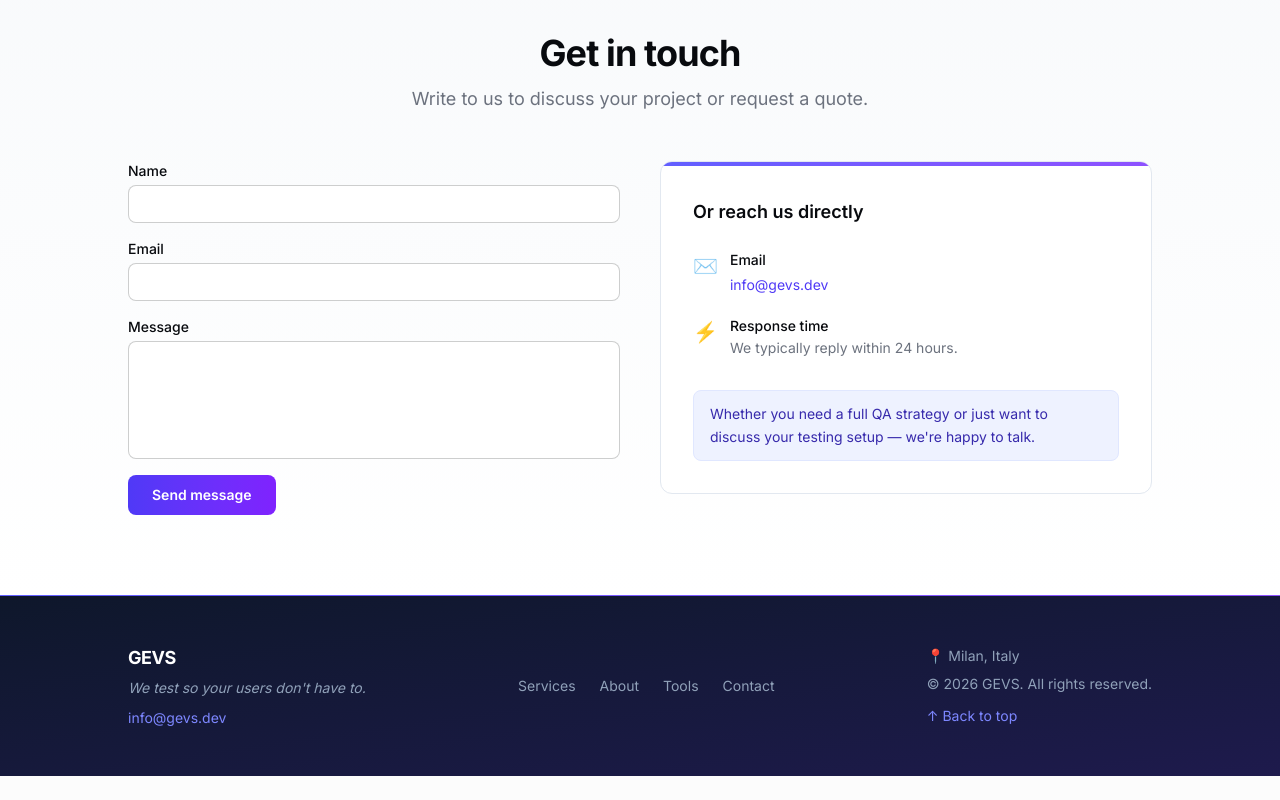
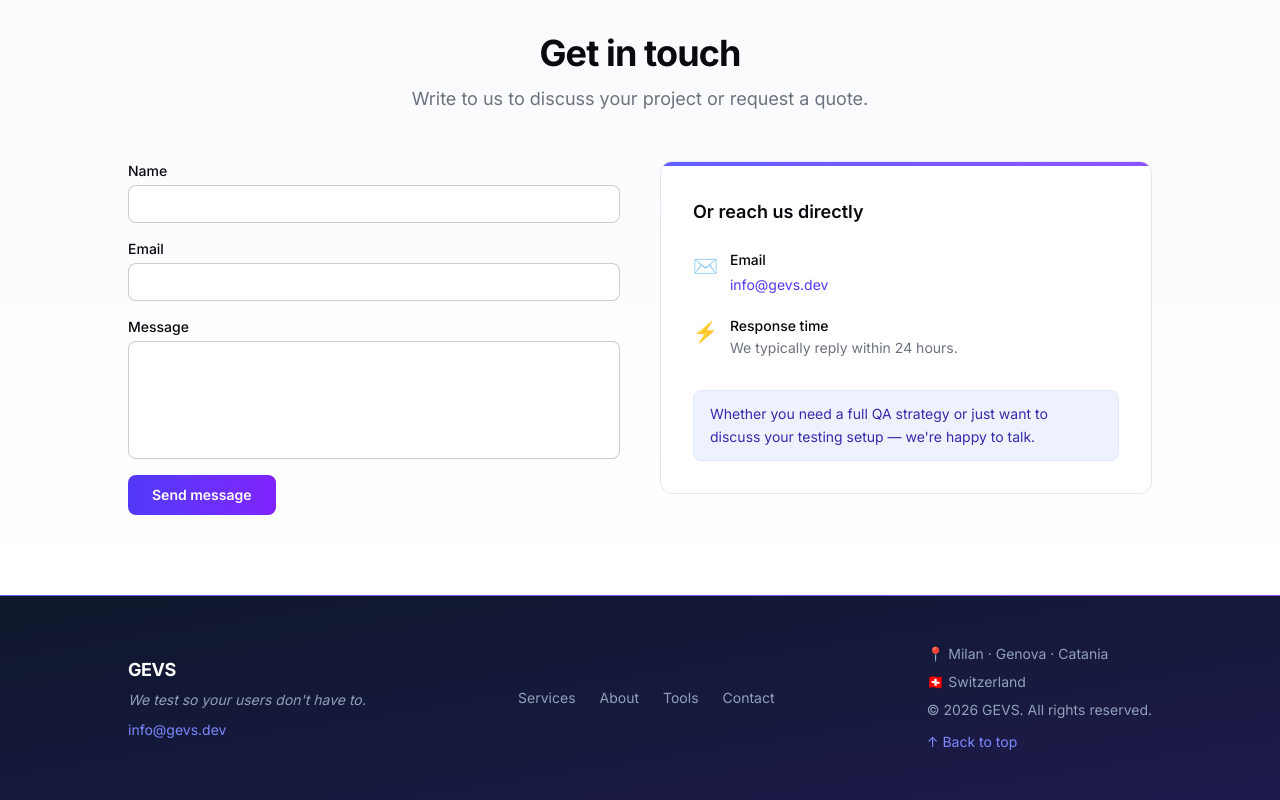
Before and after one commit to gevs-devs/gevs-devs-website, a Next.js app: page / in a window 1280 px wide. Shown: the part 3189-3989 px from the top of the page. Before the commit the page ends 3965 px from the top, so only its background shows below. Built offline with nearby package versions, Linux system fonts and the light colour scheme.

Commit message:
feat: add Genova, Catania and Switzerland to footer locations

```diff
--- a/components/layout/Footer.tsx
+++ b/components/layout/Footer.tsx
@@ -33,7 +33,8 @@ export default function Footer() {
 
           {/* Location, back to top & copyright */}
           <div className="flex flex-col gap-2 text-sm">
-            <span>📍 Milan, Italy</span>
+            <span>📍 Milan · Genova · Catania</span>
+            <span>🇨🇭 Switzerland</span>
             <span>© {year} GEVS. All rights reserved.</span>
             <a href="#hero" className="text-indigo-400 hover:text-indigo-300 transition-colors mt-1">
               ↑ Back to top
```
